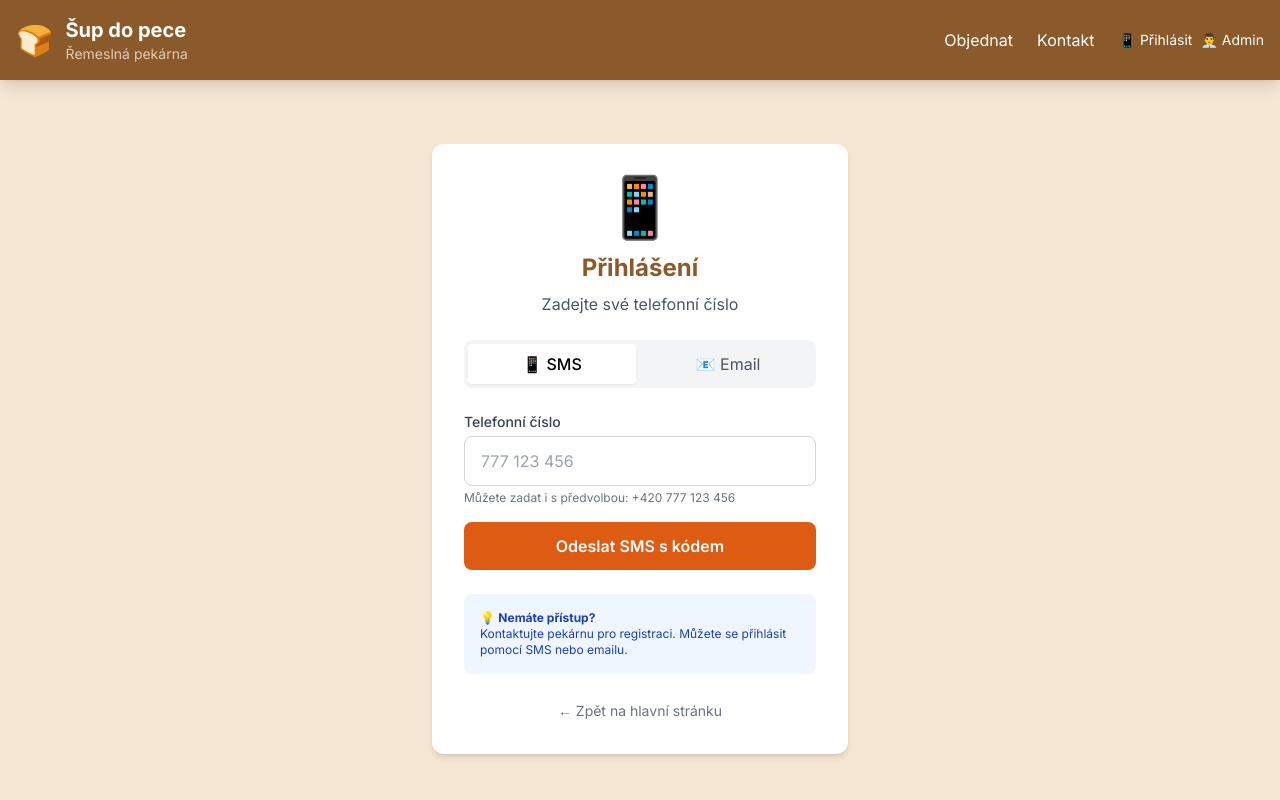
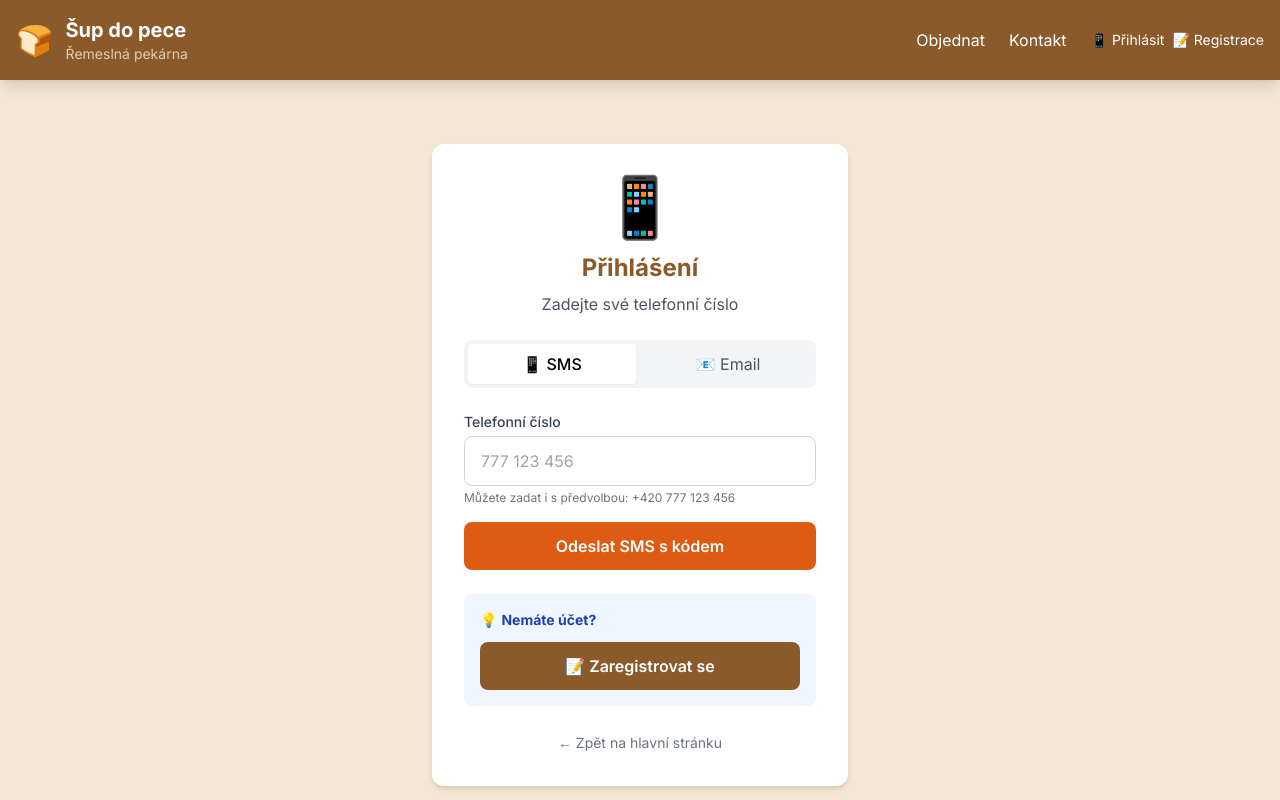
Before and after one commit to MaxCernyAlbert/supdopece-cz, a Next.js app: page /prihlaseni in a window 1280 px wide. Shown: the top 800 px of the page. Built offline with nearby package versions, Linux system fonts and the light colour scheme.

Commit message:
feat: Add registration link to header and login page

```diff
--- a/src/app/prihlaseni/page.tsx
+++ b/src/app/prihlaseni/page.tsx
@@ -255,10 +255,12 @@ export default function LoginPage() {
         )}
 
         <div className="mt-6 p-4 bg-blue-50 rounded-lg">
-          <p className="text-xs text-blue-800">
-            💡 <strong>Nemáte přístup?</strong><br/>
-            Kontaktujte pekárnu pro registraci. Můžete se přihlásit pomocí SMS nebo emailu.
+          <p className="text-sm text-blue-800 mb-3">
+            💡 <strong>Nemáte účet?</strong>
           </p>
+          <Link href="/registrace" className="btn-secondary w-full block text-center">
+            📝 Zaregistrovat se
+          </Link>
         </div>
 
         <div className="mt-6 text-center">
--- a/src/components/Header.tsx
+++ b/src/components/Header.tsx
@@ -61,10 +61,10 @@ export function Header() {
                   📱 Přihlásit
                 </Link>
                 <Link
-                  href="/admin"
+                  href="/registrace"
                   className="text-sm hover:text-primary-300 transition-colors hidden md:inline"
                 >
-                  👨‍💼 Admin
+                  📝 Registrace
                 </Link>
               </div>
             )}
```
